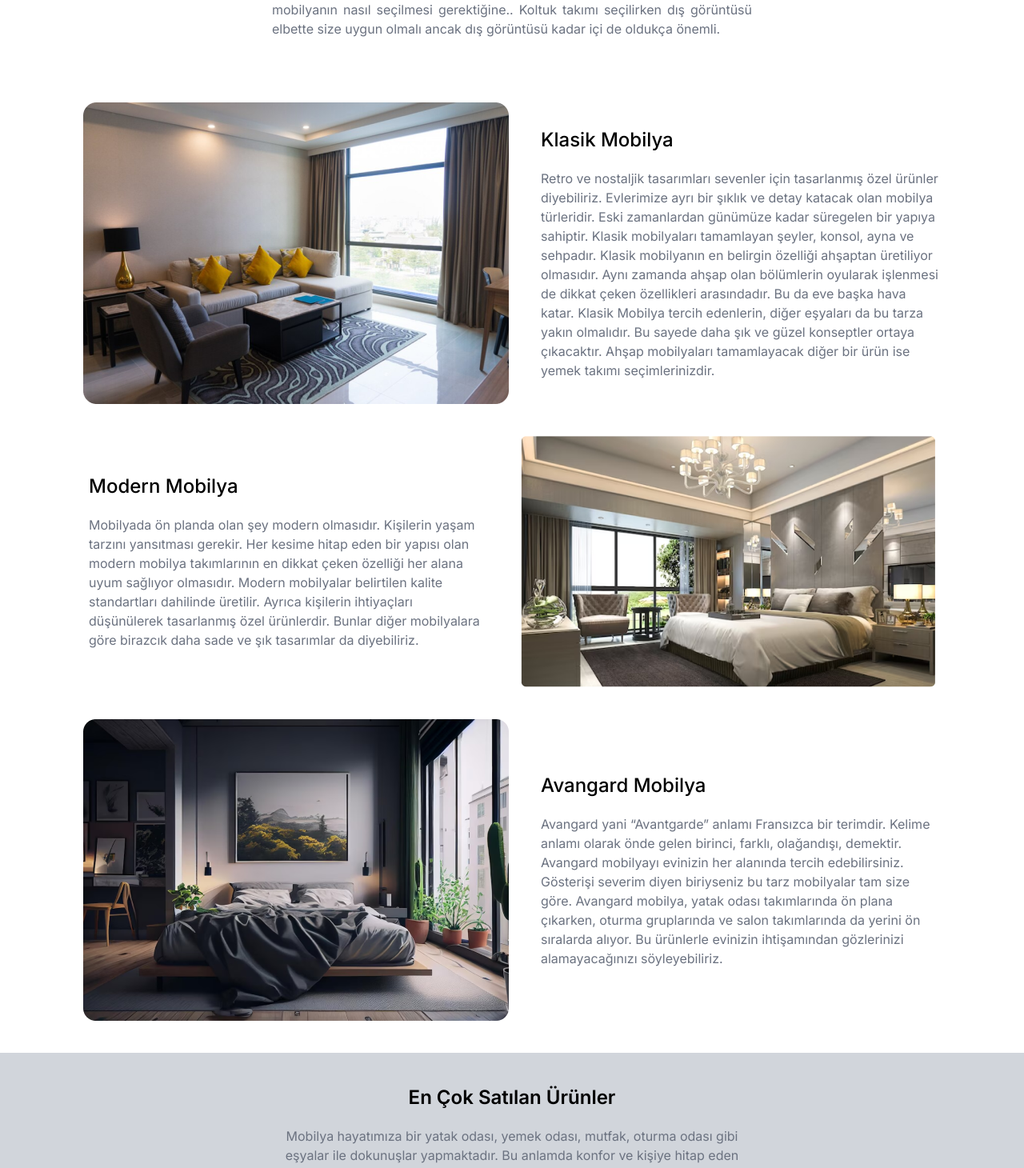
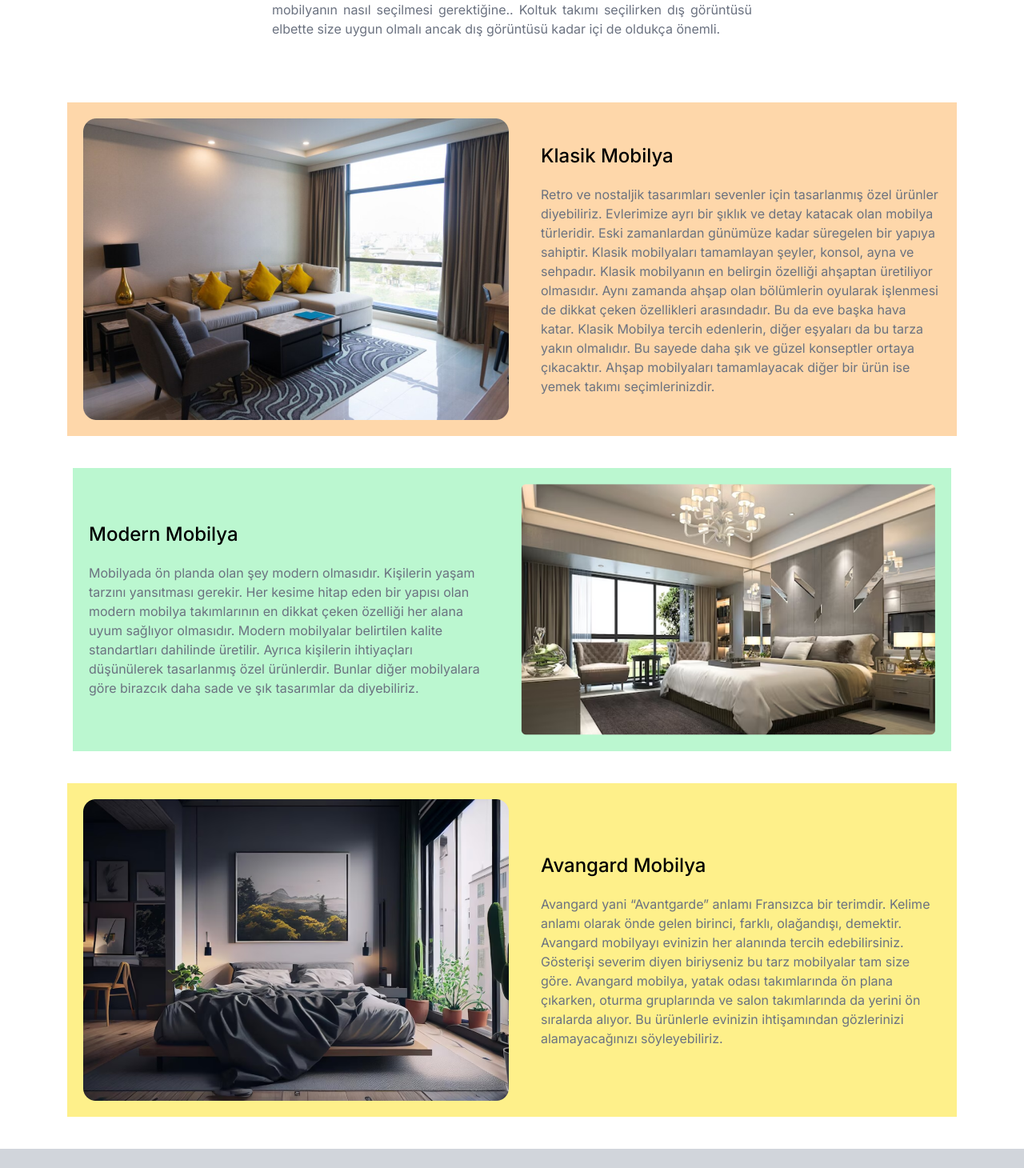
Before and after one commit to gamzesirin/Nextjs-Furniture-App, a Next.js app: page / in a window 1280 px wide. Shown: the part 1766-3226 px from the top of the page at 80% size. Built offline with nearby package versions, Linux system fonts and the light colour scheme.

Commit message:
Shop.jsx updated.

```diff
--- a/app/components/Shop.jsx
+++ b/app/components/Shop.jsx
@@ -17,8 +17,8 @@ const Shop = () => {
 				</p>
 			</div>
 
-			<div className="flex flex-col items-center gap-10 mt-20">
-				<div className="flex items-center gap-10">
+			<div className="flex flex-col items-center gap-10 mt-20 ">
+				<div className="flex items-center gap-10  bg-orange-200 p-5">
 					<Image src={oda} alt="oda" />
 					<div className="flex flex-col gap-5 w-[500px]">
 						<h1 className="text-2xl font-medium">Klasik Mobilya</h1>
@@ -33,7 +33,7 @@ const Shop = () => {
 						</p>
 					</div>
 				</div>
-				<div className="flex items-center gap-10">
+				<div className="flex items-center gap-10 bg-green-200 p-5">
 					<div className="flex flex-col gap-5 w-[500px]">
 						<h1 className="text-2xl font-medium">Modern Mobilya</h1>
 						<p className="text-gray-500">
@@ -46,7 +46,7 @@ const Shop = () => {
 					</div>
 					<Image src={oda2} alt="oda" />
 				</div>
-				<div className="flex items-center gap-10">
+				<div className="flex items-center gap-10 bg-yellow-200 p-5">
 					<Image src={oda3} alt="oda" />
 					<div className="flex flex-col gap-5 w-[500px]">
 						<h1 className="text-2xl font-medium">Avangard Mobilya</h1>
```
